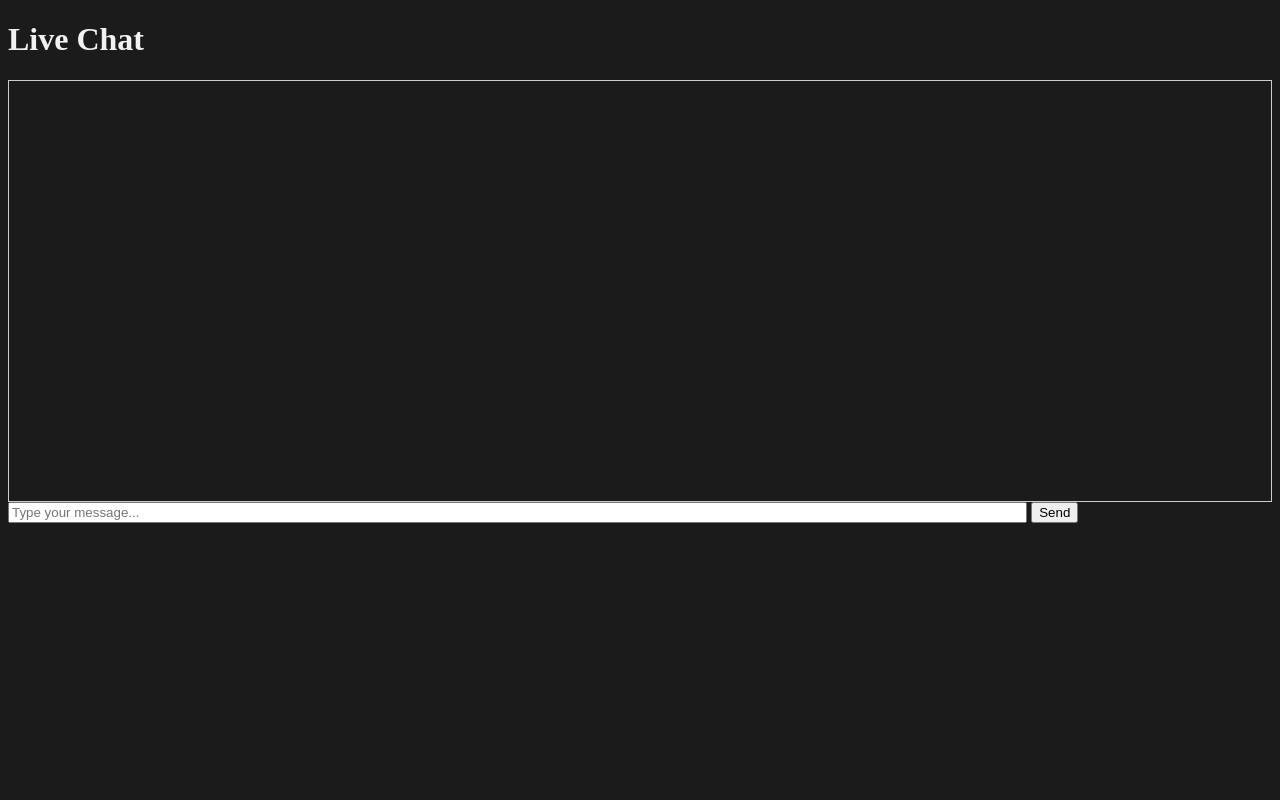
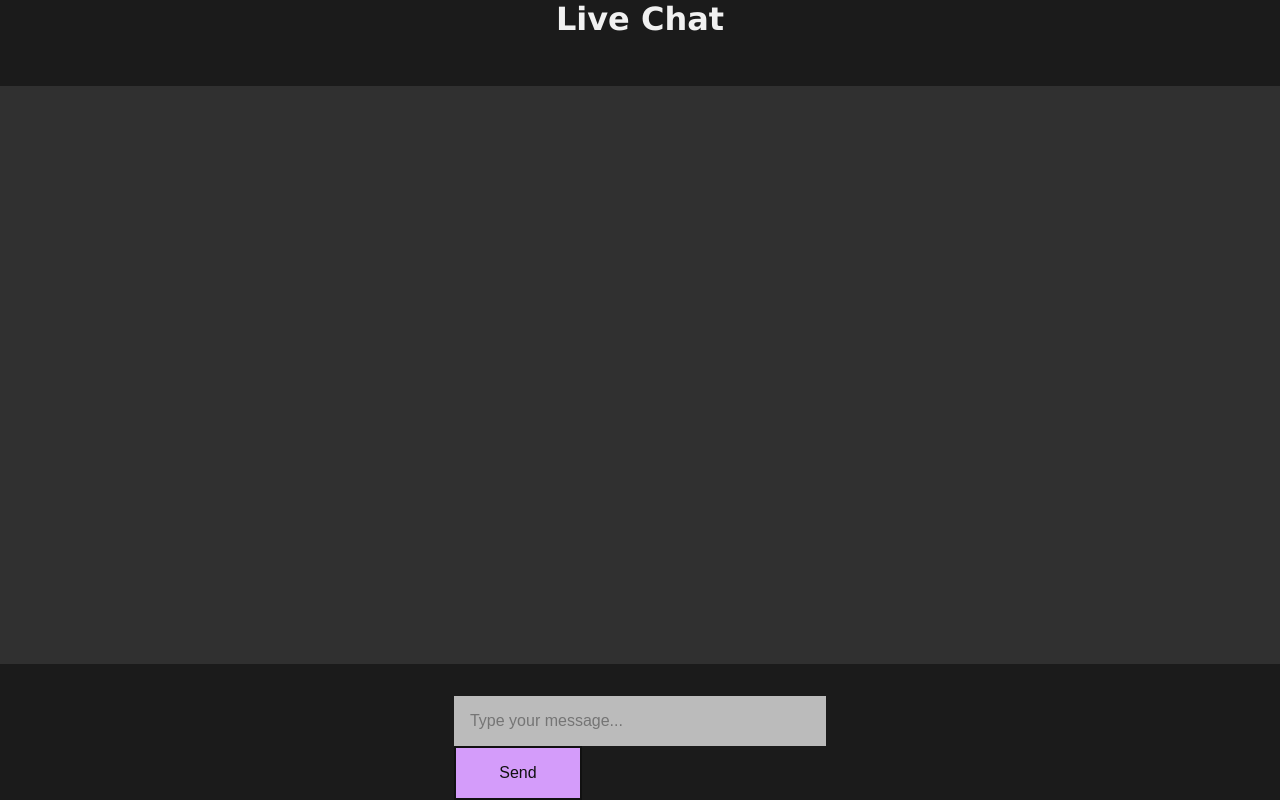
Before and after one commit to CheapNightbot/live-chat, a Flask app: page / in a window 1280 px wide. Run offline with Flask 3, Linux system fonts and the light colour scheme; some libraries are stand-ins or nearby versions.

Commit message:
Update style.css

```diff
--- a/app/static/style.css
+++ b/app/static/style.css
@@ -1,16 +1,108 @@
+* {
+    padding: 0;
+    margin: 0;
+    box-sizing: border-box;
+}
+
 body {
     color: #F1F1F1;
-    background: #1B1B1B;
+    background: #1b1b1b;
+    min-width: 100dvw;
+    min-height: 100dvh;
+    display: flex;
+    flex-direction: column;
+    align-items: center;
+    gap: 2rem;
+    font-family: 'Lucida Sans', 'Lucida Sans Regular', 'Lucida Grande', 'Lucida Sans Unicode', Geneva, Verdana, sans-serif;
+}
+
+header {
+    width: 100%;
+    text-align: center;
+    padding: 2rem;
+
+}
+
+h1 {
+    font-size: 2rem;
+    margin-bottom: 1rem;
+}
+
+main {
+    display: flex;
+    flex-direction: column;
+    align-items: center;
+    justify-content: center;
+    max-width: 1000px;
+    border-radius: .756rem;
+    overflow: hidden;
+    box-shadow: 0 0 20px #9696961e;
+    flex: 1;
+    max-height: 760px;
 }
 
 #chat {
-    border: 1px solid #ccc;
-    height: 400px;
+    width: 100%;
+    background: #303030;
+    min-height: 400px;
+    min-width: 800px;
     overflow-y: scroll;
-    padding: 10px;
+    padding: 2rem;
+    scrollbar-width: none;
+    flex: 1;
+    display: flex;
+    flex-direction: column;
+    gap: 1rem;
+}
+
+.system,
+.user {
+    color: #FFF;
+    padding: 1rem;
+    width: fit-content;
+    height: fit-content;
+    border-radius: .765rem;
+    font-size: 1rem;
+    transition: all 0.4s cubic-bezier(0.39, 0.575, 0.565, 1);
+}
+
+.system {
+    background: #9CA7FA;
+}
+
+.user {
+    background: #d49cfa;
+    margin-left: auto;
+}
+
+.input-container {
+    display: flex;
+    align-items: center;
+    justify-content: center;
+    width: 100%;
+}
+
+#message-input,
+#message-send {
+    font-size: 1rem;
+    border: none;
+    padding: 1rem;
+    color: #111111;
+    background: #bbbbbb;
 }
 
 
+#message-input:focus-visible {
+    outline: none;
+}
+
+#message-send {
+    border: 2px solid;
+    background: #d49cfa;
+    min-width: 8rem;
+    cursor: pointer;
+}
+
 #message-input {
-    width: 80%;
+    width: 100%;
 }
```
